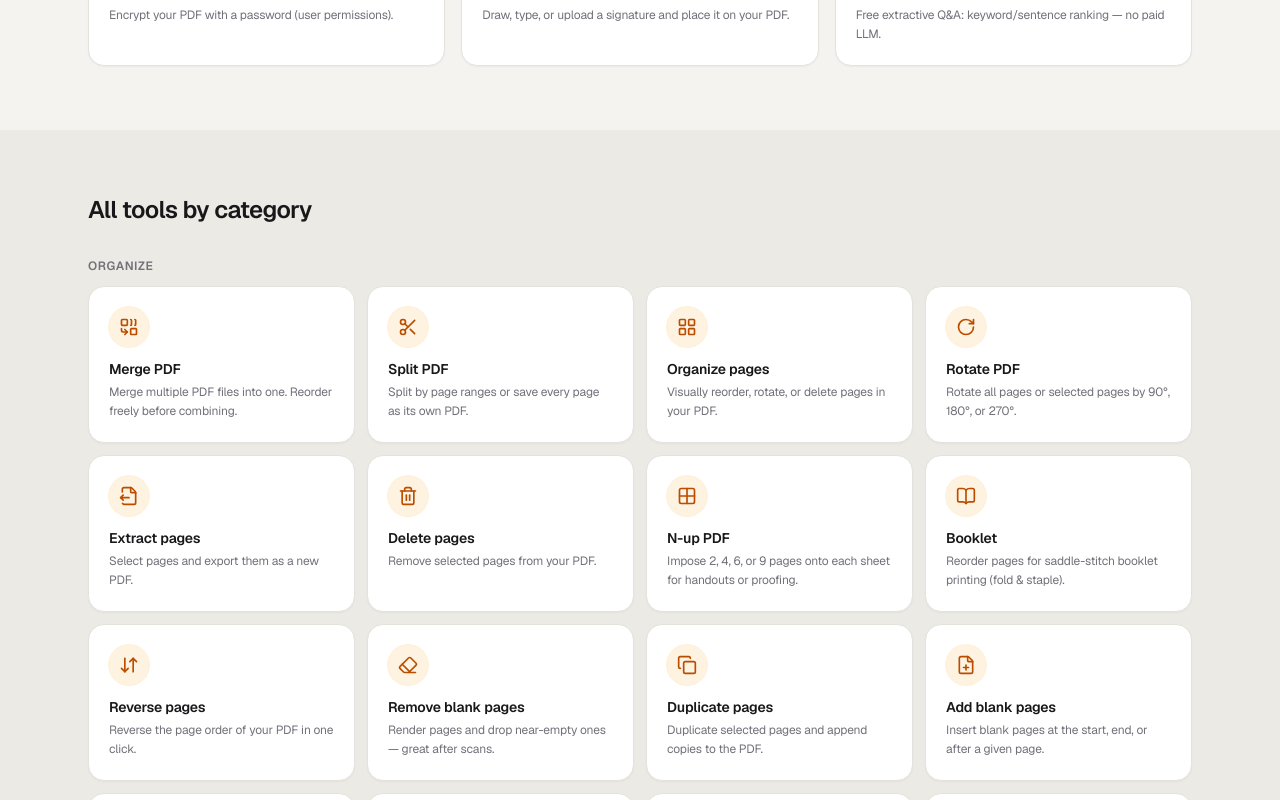
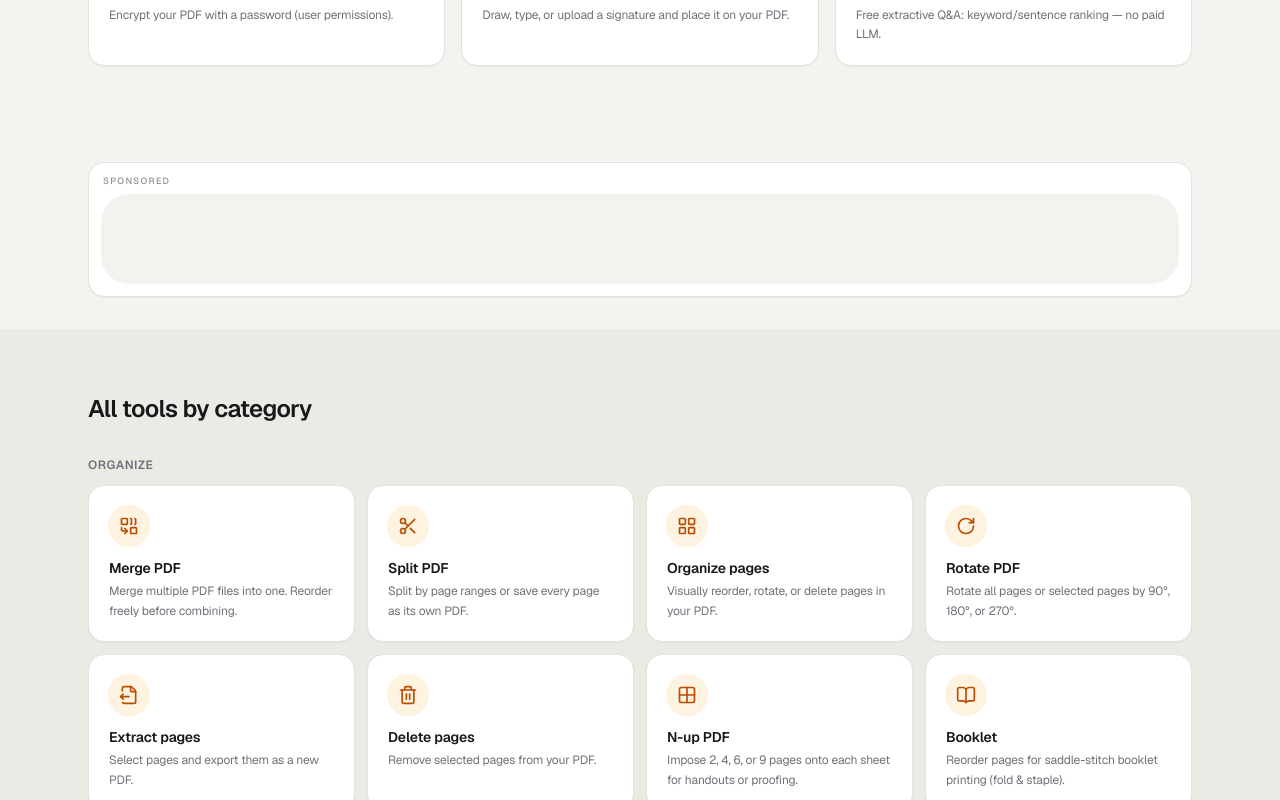
Before and after one commit to staed-web/pdf-editor, a Next.js app: page / in a window 1280 px wide. Shown: the part 1440-2240 px from the top of the page. Built offline with nearby package versions, Linux system fonts and the light colour scheme.

Commit message:
Add AdSense ads.txt and UI-friendly sponsored banners.

```diff
--- a/next.config.ts
+++ b/next.config.ts
@@ -24,6 +24,7 @@ const withSerwist = withSerwistInit({
   exclude: [
     /pdf\.worker/i,
     /\.map$/,
+    /ads\.txt$/,
   ],
 });
 
--- a/src/app/layout.tsx
+++ b/src/app/layout.tsx
@@ -1,6 +1,7 @@
 import type { Metadata, Viewport } from "next";
 import { Geist, Geist_Mono } from "next/font/google";
 import "./globals.css";
+import { AdSenseScript } from "@/components/ads/AdSenseScript";
 
 const geistSans = Geist({
   variable: "--font-geist-sans",
@@ -59,6 +60,7 @@ export const metadata: Metadata = {
   },
   other: {
     "mobile-web-app-capable": "yes",
+    "google-adsense-account": "ca-pub-9372118866074955",
   },
 };
 
@@ -97,6 +99,7 @@ export default function RootLayout({
       <body
         className={`${geistSans.variable} ${geistMono.variable} min-h-dvh antialiased`}
       >
+        <AdSenseScript />
         {children}
       </body>
     </html>
--- a/src/app/page.tsx
+++ b/src/app/page.tsx
@@ -15,6 +15,7 @@ import { ToolCard } from "@/components/tools/ToolCard";
 import { Button } from "@/components/ui/button";
 import { useEffect, useState } from "react";
 import { useStandalone } from "@/hooks/useStandalone";
+import { AdBanner } from "@/components/ads/AdBanner";
 import {
   featuredTools,
   TOOLS,
@@ -137,6 +138,10 @@ function WebHome() {
         </div>
       </section>
 
+      <div className="mx-auto max-w-6xl px-4 py-6 sm:px-6 sm:py-8">
+        <AdBanner variant="leaderboard" className="w-full max-w-none" />
+      </div>
+
       <section className="bg-[var(--panel)] py-14 sm:py-16">
         <div className="mx-auto max-w-6xl px-4 sm:px-6">
           <h2 className="mb-8 text-2xl font-semibold tracking-tight text-foreground">
@@ -201,6 +206,10 @@ function WebHome() {
         </ol>
       </section>
 
+      <div className="mx-auto max-w-6xl px-4 py-6 sm:px-6 sm:py-8">
+        <AdBanner variant="infeed" className="w-full max-w-none" />
+      </div>
+
       <section className="border-t border-[var(--hairline)] bg-[var(--card)] py-14 sm:py-16">
         <div className="mx-auto max-w-3xl px-4 sm:px-6">
           <h2 className="mb-8 text-center text-2xl font-semibold text-foreground">
--- a/src/app/sw.ts
+++ b/src/app/sw.ts
@@ -1,6 +1,6 @@
 import { defaultCache } from "@serwist/next/worker";
 import type { PrecacheEntry, SerwistGlobalConfig } from "serwist";
-import { Serwist, NetworkFirst, CacheFirst, ExpirationPlugin } from "serwist";
+import { Serwist, NetworkFirst, NetworkOnly, CacheFirst, ExpirationPlugin } from "serwist";
 
 declare global {
   interface WorkerGlobalScope extends SerwistGlobalConfig {
@@ -19,6 +19,7 @@ declare const self: ServiceWorkerGlobalScope;
  * - pdf.worker.min.mjs is excluded from precache (exclude in next.config) and
  *   cached at runtime via CacheFirst so builds don’t break worker registration.
  * - Large user PDFs are never cached by the SW (opaque / no request).
+ * - /ads.txt uses NetworkOnly so AdSense verification is never stale-cached.
  * - Serwist uses webpack injectManifest; `next build` must use webpack
  *   (Next 16 default for production build). Turbopack `next dev` disables SW.
  */
@@ -29,6 +30,11 @@ const serwist = new Serwist({
   clientsClaim: true,
   navigationPreload: true,
   runtimeCaching: [
+    // ads.txt must stay fresh for AdSense crawlers — never serve a stale offline copy
+    {
+      matcher: ({ url }) => url.pathname === "/ads.txt",
+      handler: new NetworkOnly(),
+    },
     {
       matcher: ({ url }) => url.pathname.includes("pdf.worker"),
       handler: new CacheFirst({
--- a/src/app/tools/page.tsx
+++ b/src/app/tools/page.tsx
@@ -3,6 +3,7 @@
 import { useMemo, useState } from "react";
 import Link from "next/link";
 import { Search, ChevronRight } from "lucide-react";
+import { AdBanner } from "@/components/ads/AdBanner";
 import { MarketingShell } from "@/components/site/MarketingShell";
 import { ToolCard } from "@/components/tools/ToolCard";
 import { Input } from "@/components/ui/input";
@@ -118,6 +119,12 @@ export default function ToolsIndexPage() {
           </div>
         </div>
 
+        {!standalone && (
+          <div className="mt-6 sm:mt-8">
+            <AdBanner variant="leaderboard" className="w-full max-w-none" />
+          </div>
+        )}
+
         {standalone ? (
           <div className="mt-4 overflow-hidden rounded-[1.25rem] border border-[var(--hairline)] bg-[var(--card)] shadow-[var(--shadow-sm)]">
             {filtered.map((t, i) => {
--- /dev/null
+++ b/src/components/ads/AdBanner.tsx
@@ -0,0 +1,115 @@
+"use client";
+
+import { useEffect, useRef } from "react";
+import { useStandalone } from "@/hooks/useStandalone";
+import { cn } from "@/lib/utils";
+
+export type AdBannerVariant = "leaderboard" | "rectangle" | "infeed";
+
+const ADSENSE_CLIENT =
+  process.env.NEXT_PUBLIC_ADSENSE_CLIENT ?? "ca-pub-9372118866074955";
+
+const SLOT_ENV: Record<AdBannerVariant, string | undefined> = {
+  leaderboard: process.env.NEXT_PUBLIC_ADSENSE_SLOT_LEADERBOARD,
+  infeed: process.env.NEXT_PUBLIC_ADSENSE_SLOT_INFEED,
+  rectangle: process.env.NEXT_PUBLIC_ADSENSE_SLOT_RECTANGLE,
+};
+
+const VARIANT_STYLES: Record<
+  AdBannerVariant,
+  { minH: string; maxW: string; framePad: string }
+> = {
+  leaderboard: {
+    minH: "min-h-[90px]",
+    maxW: "max-w-[728px]",
+    framePad: "p-2 sm:p-3",
+  },
+  rectangle: {
+    minH: "min-h-[250px]",
+    maxW: "max-w-[300px]",
+    framePad: "p-3",
+  },
+  infeed: {
+    minH: "min-h-[100px] sm:min-h-[90px]",
+    maxW: "max-w-4xl",
+    framePad: "p-2 sm:p-3",
+  },
+};
+
+declare global {
+  interface Window {
+    adsbygoogle?: unknown[];
+  }
+}
+
+export function AdBanner({
+  variant = "leaderboard",
+  className,
+  slot,
+}: {
+  variant?: AdBannerVariant;
+  className?: string;
+  /** Override env slot for this instance */
+  slot?: string;
+}) {
+  const standalone = useStandalone();
+  const pushed = useRef(false);
+
+  const resolvedSlot = (slot ?? SLOT_ENV[variant] ?? "").trim();
+  const hasSlot = resolvedSlot.length > 0;
+  const styles = VARIANT_STYLES[variant];
+
+  useEffect(() => {
+    if (standalone || !hasSlot || pushed.current) return;
+    try {
+      (window.adsbygoogle = window.adsbygoogle || []).push({});
+      pushed.current = true;
+    } catch {
+      // AdSense may throw if script not ready; frame still reserves space.
+    }
+  }, [standalone, hasSlot, resolvedSlot]);
+
+  if (standalone) return null;
+
+  return (
+    <aside
+      className={cn(
+        "mx-auto w-full",
+        styles.maxW,
+        className
+      )}
+      aria-label="Sponsored"
+    >
+      <div
+        className={cn(
+          "overflow-hidden rounded-2xl border border-[var(--hairline)] bg-[var(--card)] shadow-[var(--shadow-sm)]",
+          "dark:bg-[var(--panel)]",
+          styles.framePad
+        )}
+      >
+        <p className="mb-1.5 px-0.5 text-[9px] font-medium uppercase tracking-[0.14em] text-[var(--muted)]/80">
+          Sponsored
+        </p>
+        <div
+          className={cn(
+            "relative flex w-full items-center justify-center overflow-hidden rounded-xl bg-[var(--panel)]/60 dark:bg-[var(--card)]/40",
+            styles.minH
+          )}
+        >
+          {hasSlot ? (
+            <ins
+              className="adsbygoogle"
+              style={{ display: "block", width: "100%", minHeight: "inherit" }}
+              data-ad-client={ADSENSE_CLIENT}
+              data-ad-slot={resolvedSlot}
+              data-ad-format="auto"
+              data-full-width-responsive="true"
+            />
+          ) : (
+            <span className="sr-only">Advertisement placeholder</span>
+          )}
+        </div>
+      </div>
+    </aside>
+  );
+}
--- /dev/null
+++ b/src/components/ads/AdSenseScript.tsx
@@ -0,0 +1,22 @@
+"use client";
+
+import Script from "next/script";
+
+const ADSENSE_CLIENT =
+  process.env.NEXT_PUBLIC_ADSENSE_CLIENT ?? "ca-pub-9372118866074955";
+
+/**
+ * Loads the Google AdSense script site-wide (auto ads + display units).
+ * Included from the root layout so marketing pages can show sponsored frames.
+ */
+export function AdSenseScript() {
+  return (
+    <Script
+      id="adsense-script"
+      async
+      strategy="afterInteractive"
+      src={`https://pagead2.googlesyndication.com/pagead/js/adsbygoogle.js?client=${ADSENSE_CLIENT}`}
+      crossOrigin="anonymous"
+    />
+  );
+}
--- a/src/components/tools/ToolShell.tsx
+++ b/src/components/tools/ToolShell.tsx
@@ -3,6 +3,7 @@
 import { useState, type ReactNode } from "react";
 import { Shield, SlidersHorizontal, X } from "lucide-react";
 import type { ToolDef } from "@/lib/tools";
+import { AdBanner } from "@/components/ads/AdBanner";
 import { RelatedTools } from "./RelatedTools";
 import { cn } from "@/lib/utils";
 import { haptic } from "@/hooks/useHaptic";
@@ -79,6 +80,12 @@ export function ToolShell({
         )}
       </div>
 
+      {!standalone && (
+        <div className="mt-8 mb-2">
+          <AdBanner variant="infeed" className="w-full max-w-none" />
+        </div>
+      )}
+
       <RelatedTools slug={tool.slug} />
 
       {actionBar && (
```
Also changed, not shown: public/ads.txt (added).
